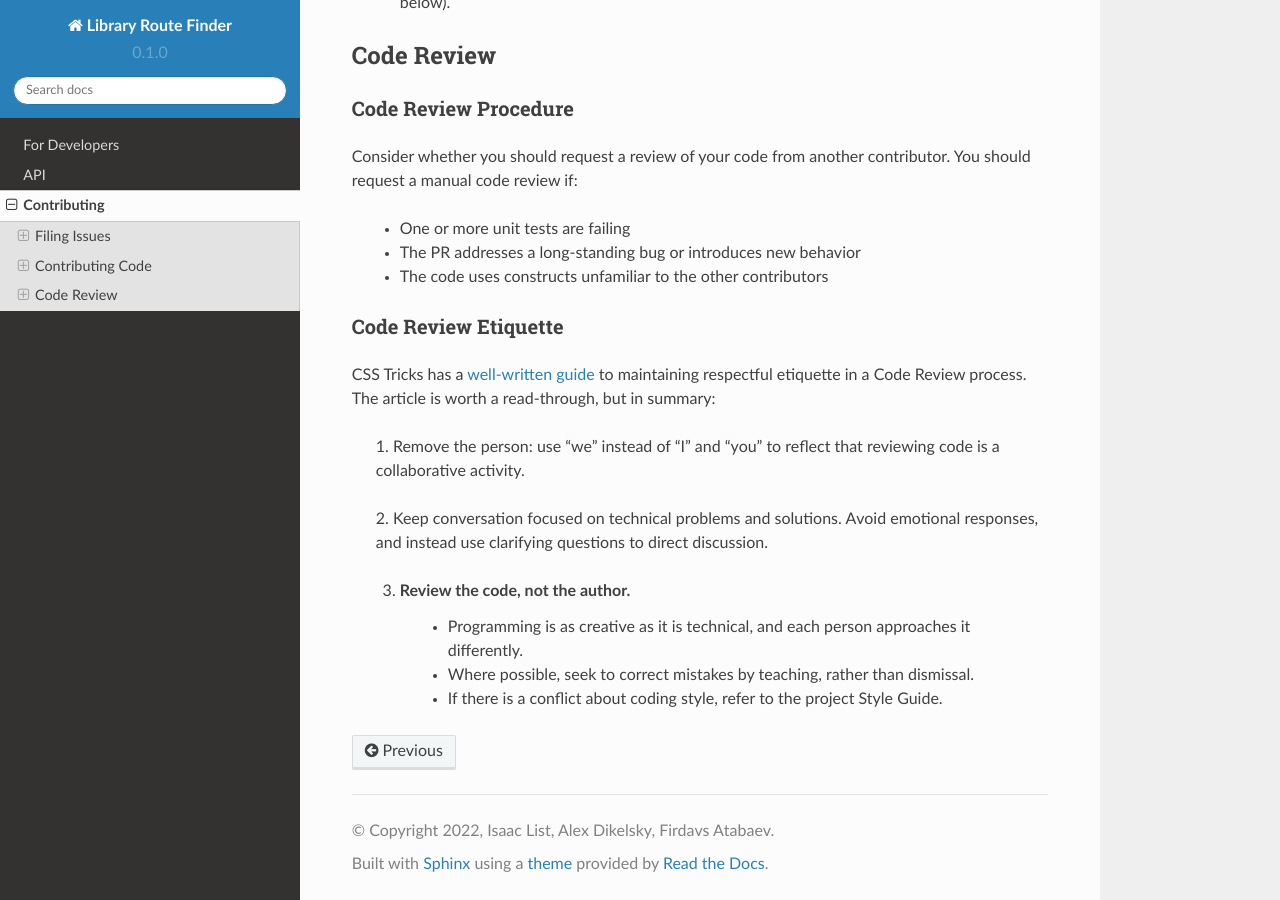
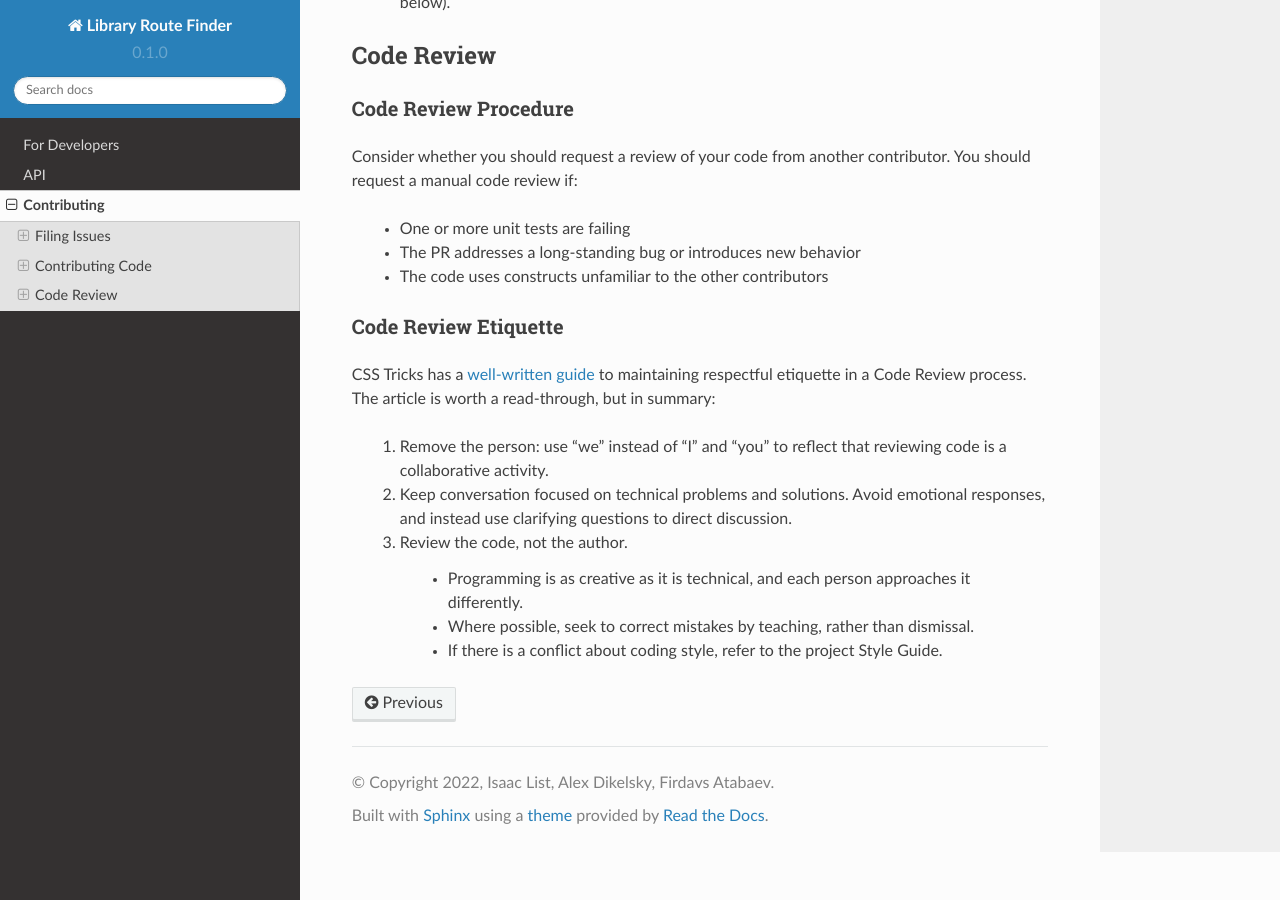
Before and after one commit to Route-finder/documentation, a Sphinx documentation site: the page built from docs/source/contributing.rst, in a window 1280 px wide and 900 px high, scrolled down 961 px. Built offline with Sphinx 7.4.7 and the Read the Docs theme 2.0.0, drawn with Linux system fonts in a browser that asks for light colours.

Commit message:
update and modify contributing guide

```diff
--- a/docs/source/contributing.rst
+++ b/docs/source/contributing.rst
@@ -59,13 +59,10 @@ CSS Tricks has a `well-written guide <https://css-tricks.com/code-review-etiquet
 to maintaining respectful etiquette in a Code Review process. The article is worth
 a read-through, but in summary:
 
-  1. Remove the person: use "we" instead of "I" and "you" to reflect that reviewing
-  code is a collaborative activity.
+  1. Remove the person: use "we" instead of "I" and "you" to reflect that reviewing code is a collaborative activity.
+  2. Keep conversation focused on technical problems and solutions. Avoid emotional  responses, and instead use clarifying questions to direct discussion.
+  3. Review the code, not the author.
 
-  2. Keep conversation focused on technical problems and solutions. Avoid emotional
-  responses, and instead use clarifying questions to direct discussion.
-
-  3. Review the code, not the author.
-  	* Programming is as creative as it is technical, and each person approaches it differently.
-  	* Where possible, seek to correct mistakes by teaching, rather than dismissal.
-  	* If there is a conflict about coding style, refer to the project Style Guide.
+  	- Programming is as creative as it is technical, and each person approaches it differently.
+  	- Where possible, seek to correct mistakes by teaching, rather than dismissal.
+  	- If there is a conflict about coding style, refer to the project Style Guide.
```
